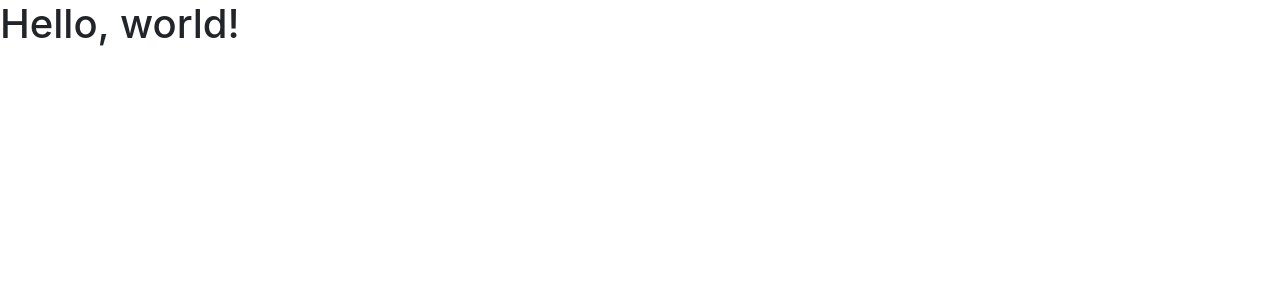
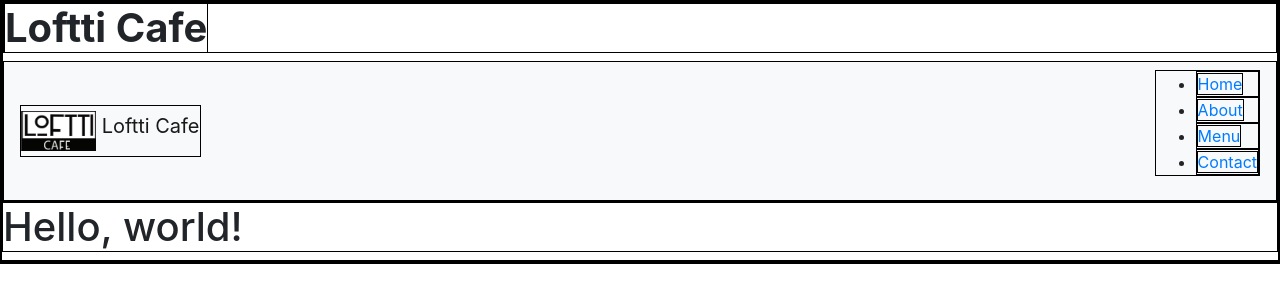
Before and after one commit to rbautista84/Loftti-Cafe, a plain HTML site: page index.html in a window 1280 px wide. Drawn offline with nearby package versions, Linux system fonts and the light colour scheme.

Commit message:
Navigation setup

```diff
--- a/index.html
+++ b/index.html
@@ -5,24 +5,38 @@
     <meta charset="utf-8">
     <meta name="viewport" content="width=device-width, initial-scale=1, shrink-to-fit=no">
 
+    <link rel="stylesheet" href="style.css" type="text/css" />
+
     <!-- Bootstrap CSS -->
-    <link rel="stylesheet" href="https://cdn.jsdelivr.net/npm/bootstrap@4.5.3/dist/css/bootstrap.min.css" integrity="sha384-TX8t27EcRE3e/ihU7zmQxVncDAy5uIKz4rEkgIXeMed4M0jlfIDPvg6uqKI2xXr2" crossorigin="anonymous">
+    <link rel="stylesheet" href="https://cdn.jsdelivr.net/npm/bootstrap@4.5.3/dist/css/bootstrap.min.css" integrity="sha384-TX8t27EcRE3e/ihU7zmQxVncDAy5uIKz4rEkgIXeMed4M0jlfIDPvg6uqKI2xXr2" crossorigin="anonymous" />
 
     <title>Loftti Cafe</title>
   </head>
   <body>
-    <h1>Hello, world!</h1>
 
-    <!-- Optional JavaScript; choose one of the two! -->
+    <header id="banner" class="body">
+        <h1><strong>Loftti Cafe</strong></h1>
 
-    <!-- Option 1: jQuery and Bootstrap Bundle (includes Popper) -->
-    <script src="https://code.jquery.com/jquery-3.5.1.slim.min.js" integrity="sha384-DfXdz2htPH0lsSSs5nCTpuj/zy4C+OGpamoFVy38MVBnE+IbbVYUew+OrCXaRkfj" crossorigin="anonymous"></script>
-    <script src="https://cdn.jsdelivr.net/npm/bootstrap@4.5.3/dist/js/bootstrap.bundle.min.js" integrity="sha384-ho+j7jyWK8fNQe+A12Hb8AhRq26LrZ/JpcUGGOn+Y7RsweNrtN/tE3MoK7ZeZDyx" crossorigin="anonymous"></script>
+        <nav class="navbar navbar-light bg-light">
+            <a class="navbar-brand" href="#">
+                <img src="images\Loftti Cafe Logo.jpg" width="75" height="40" class="d-inline-block align-top" alt="">
+                Loftti Cafe
+            </a>
+            <ul>
+                <li class="active"><a href="#">Home</a></li>
+                <li><a href="#">About</a></li>
+                <li><a href="#">Menu</a></li>
+                <li><a href="#">Contact</a></li>
+            </ul>
+        </nav>
 
-    <!-- Option 2: jQuery, Popper.js, and Bootstrap JS
-    <script src="https://code.jquery.com/jquery-3.5.1.slim.min.js" integrity="sha384-DfXdz2htPH0lsSSs5nCTpuj/zy4C+OGpamoFVy38MVBnE+IbbVYUew+OrCXaRkfj" crossorigin="anonymous"></script>
-    <script src="https://cdn.jsdelivr.net/npm/popper.js@1.16.1/dist/umd/popper.min.js" integrity="sha384-9/reFTGAW83EW2RDu2S0VKaIzap3H66lZH81PoYlFhbGU+6BZp6G7niu735Sk7lN" crossorigin="anonymous"></script>
-    <script src="https://cdn.jsdelivr.net/npm/bootstrap@4.5.3/dist/js/bootstrap.min.js" integrity="sha384-w1Q4orYjBQndcko6MimVbzY0tgp4pWB4lZ7lr30WKz0vr/aWKhXdBNmNb5D92v7s" crossorigin="anonymous"></script>
-    -->
+      </header><!-- /#banner -->
+    <!-- Image and text -->
+
+     <h1>Hello, world!</h1>
+
   </body>
+  <footer>
+
+  </footer>
 </html>
--- a/style.css
+++ b/style.css
@@ -0,0 +1,3 @@
+* {
+    border: 1px solid black;
+}
```
Also changed, not shown: images/Loftti Cafe Logo.jpg (added).
